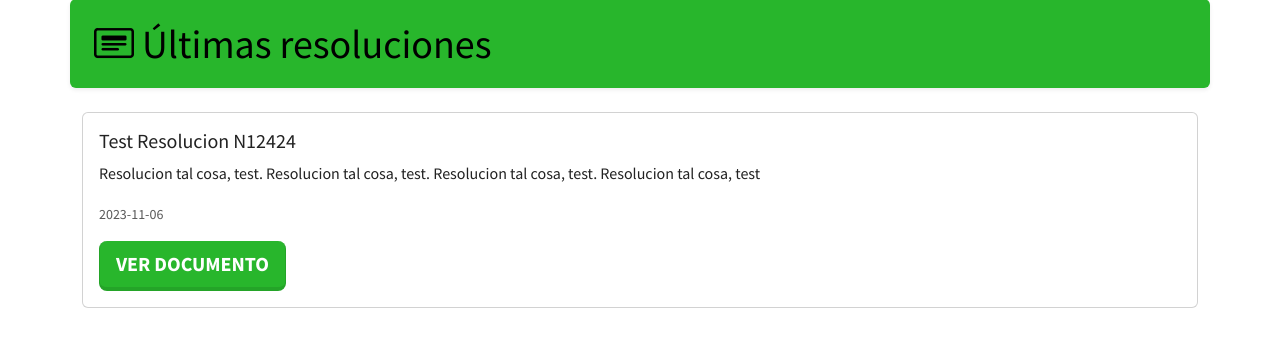
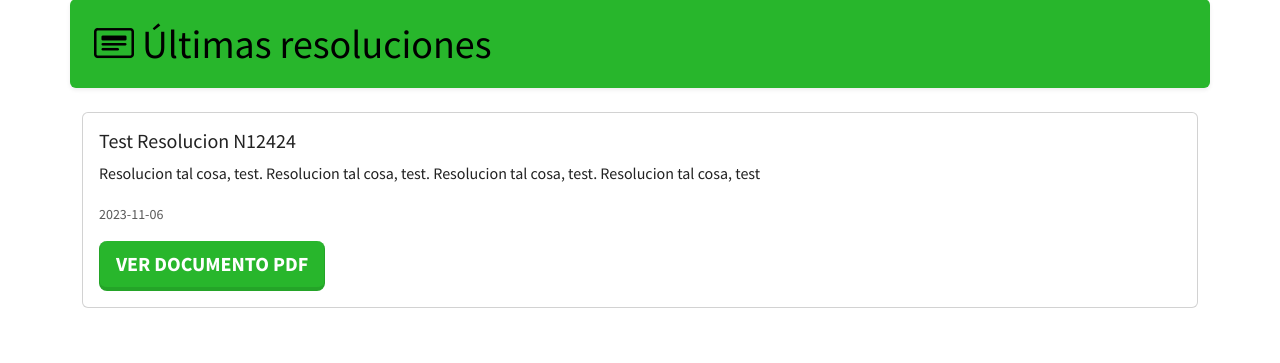
Before and after one commit to carloslugoo/Diocesis-2023, a Flask app: page /resoluciones in a window 1280 px wide. Shown: the part 179-542 px from the top of the page. Run offline with Flask 3, Linux system fonts and the light colour scheme; data comes from the database, SQL or seed files in the repository; both versions use the stored data as it was after the commit; some libraries are stand-ins or nearby versions.

Commit message:
Resoluciones
Ya esta terminado las resoluciones

```diff
--- a/application.py
+++ b/application.py
@@ -1,4 +1,4 @@
-from flask import Flask, url_for, redirect, render_template, request, session, jsonify
+from flask import Flask, url_for, redirect, render_template, request, session, jsonify, send_file, make_response
 from config import DevConfig
 
 #Encriptar la pass
@@ -227,6 +227,14 @@ def upload_file():
       else:
           return jsonify({"error": "Formato de archivo inválido"}), 415  # 415: Unsupported Media Type
 
+@app.route('/open_pdf/<filename>')
+def open_pdf(filename):
+    ruta_al_archivo = f"resoluciones/{filename}"
+    # Abre el archivo en una nueva pestaña
+    response = make_response(send_file(ruta_al_archivo, as_attachment=False))
+    response.headers['Content-Disposition'] = 'inline'
+    return response
+
 #Colegios
 @app.route('/colegios')
 def colegios():
--- a/static/js/crear_resolucion.js
+++ b/static/js/crear_resolucion.js
@@ -15,7 +15,7 @@ document.querySelector('form').addEventListener('submit', async function (event)
                 Swal.fire('Error', 'Ocurrió un error en la carga del archivo', 'error');
             }
         } else {
-            Swal.fire('Éxito', 'Archivo cargado exitosamente', 'success');
+            //Swal.fire('Éxito', 'Archivo cargado exitosamente', 'success');
             // Aquí puedes realizar otras acciones si la carga fue exitosa
             window.location.href = "/resoluciones";
         }
--- a/templates/resoluciones.html
+++ b/templates/resoluciones.html
@@ -29,12 +29,18 @@
         {% for resolucion in resoluciones %}
         <div class="card">
             <div class="card-body">
-            <h5 class="card-title">{{resolucion.3 }}</h5>
-            <p class="card-text" style="text-align: justify;">{{ resolucion.4}}</p>
-            <p class="card-text"><small class="text-muted">{{ resolucion.5}}</small></p>
-            <a href="#" class="btn btn-success btn-lg btn-block btn-block card-button">Ver documento</a>
-        </div>
+                <h5 class="card-title">{{ resolucion.3 }}</h5>
+                <p class="card-text" style="text-align: justify;">{{ resolucion.4 }}</p>
+                <p class="card-text"><small class="text-muted">{{ resolucion.5 }}</small></p>
+                <a href="{{ url_for('open_pdf', filename=resolucion.2) }}" target="_blank" class="btn btn-success btn-lg btn-block card-button">Ver Documento PDF</a>
+            </div>
         </div>
     <br>
     {% endfor %}
+<script>
+    function mostrarDocumento(ruta) {
+    // Abre la ruta del archivo en una nueva ventana
+    window.open(ruta, '_blank');
+}
+</script>
 {% endblock %}
```
Also changed, not shown: bd/diocesis.sql (+4 -4 lines).
